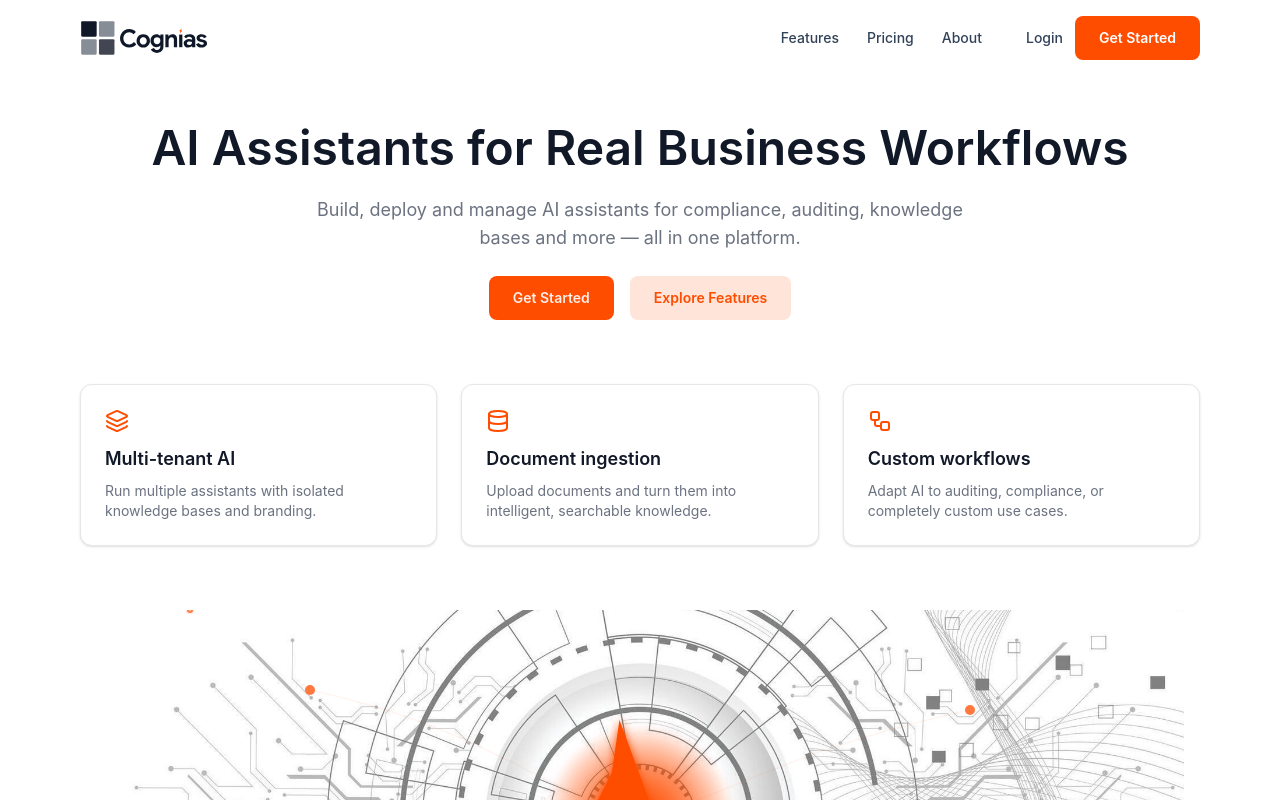
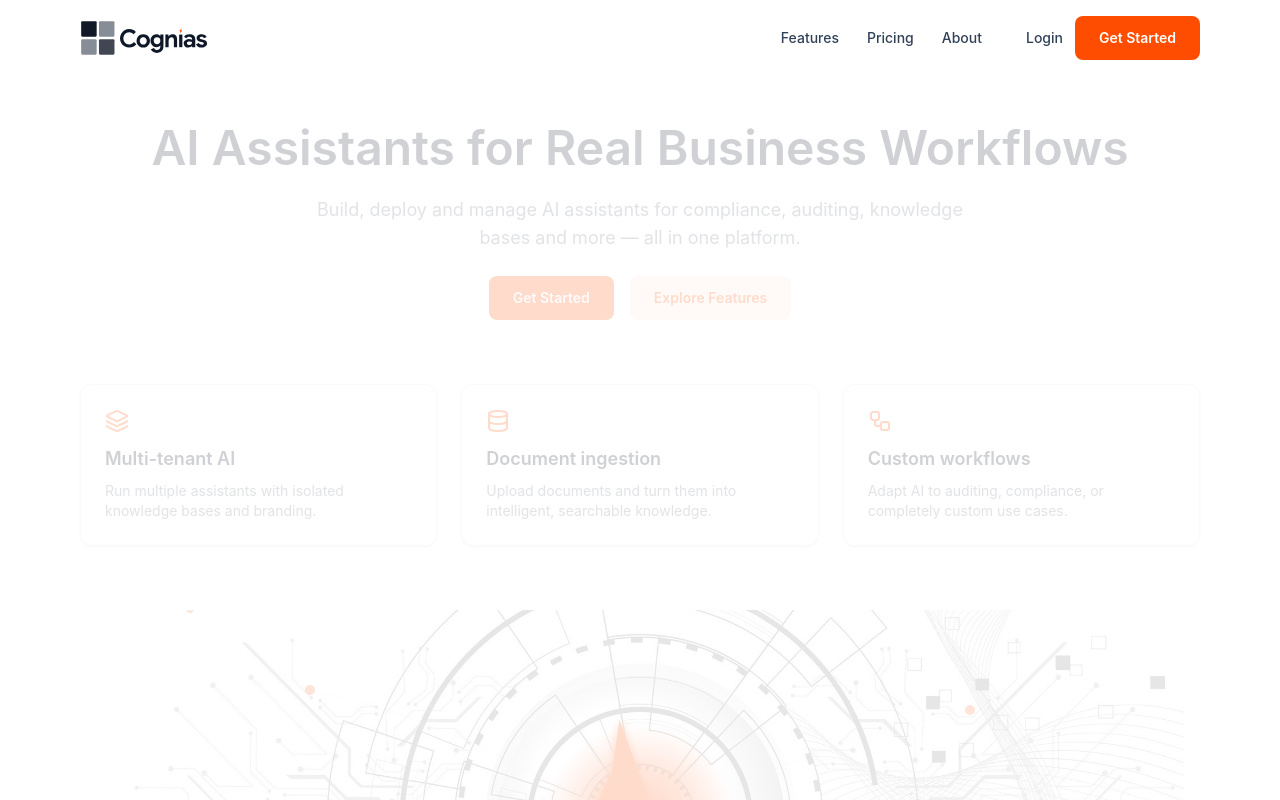
Before and after one commit to prandle/cognias-marketing, a React (Vite) app: page / in a window 1280 px wide. Shown: the top 800 px of the page. Built offline with nearby package versions, Linux system fonts and the light colour scheme.

Commit message:
animation bg

```diff
--- a/src/components/ui/HeroAnimation.tsx
+++ b/src/components/ui/HeroAnimation.tsx
@@ -9,6 +9,7 @@ export const HeroAnimation = () => {
       bg-center
       bg-no-repeat
       ">
+      <div className="absolute inset-0 bg-white/80" />
       <svg
         viewBox="0 0 900 420"
         width="100%"
--- a/src/version.json
+++ b/src/version.json
@@ -1,3 +1,3 @@
 {
-  "build": 91
+  "build": 92
 }
```
Also changed, not shown: 1 other file (tests, documents, lock files or other folders).
